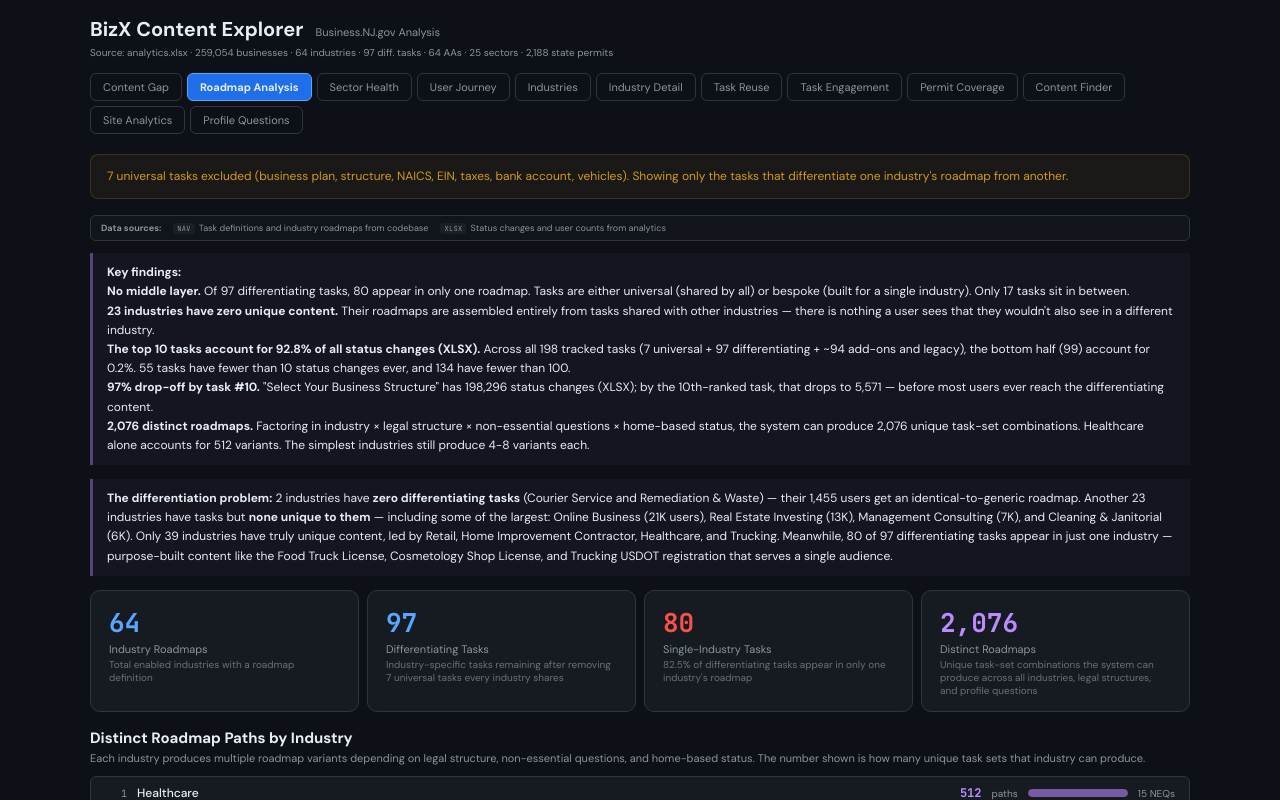
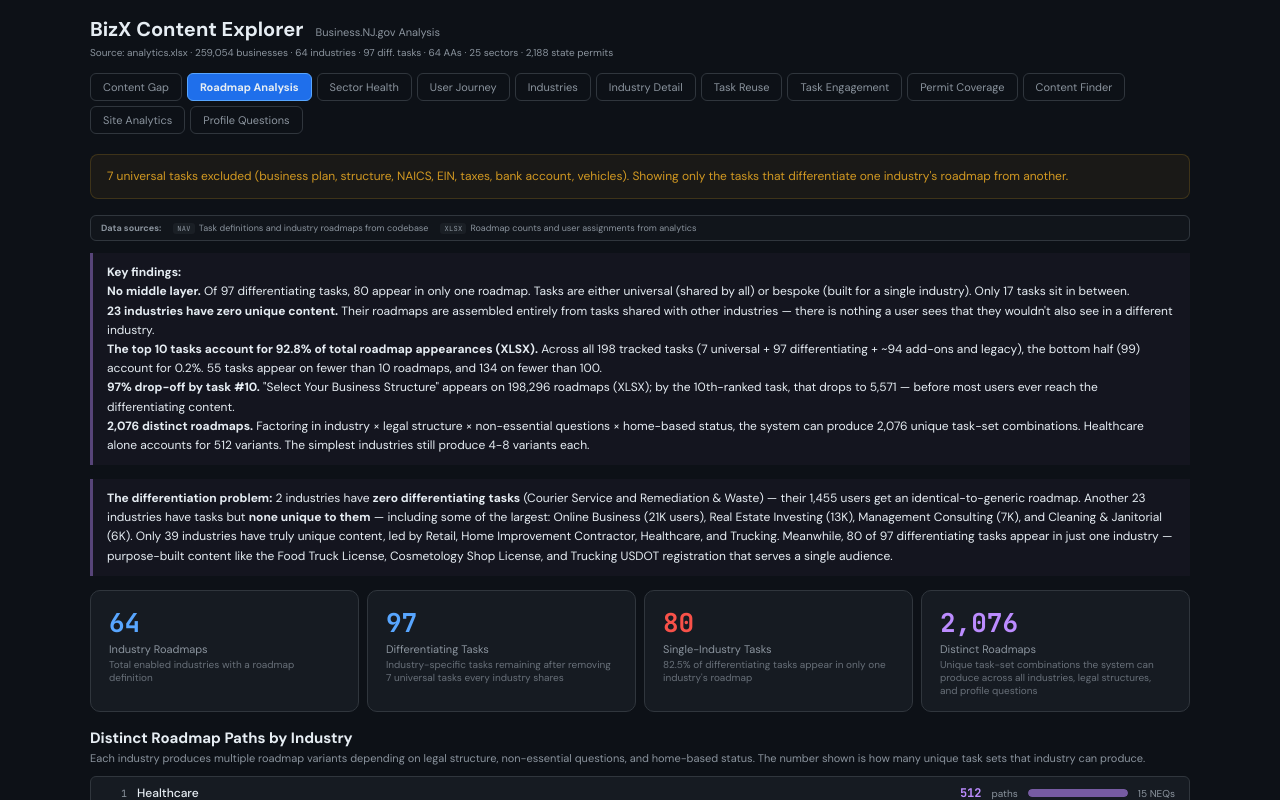
Before and after one commit to amykirchhoff/Roadmap, a React (Vite) app: page / in a window 1280 px wide. Both pictures are taken after a click on the button "Roadmap Analysis". Shown: the top 800 px of the page. Built offline with nearby package versions, Linux system fonts and the light colour scheme.

Commit message:
Add files via upload

```diff
--- a/src/App.jsx
+++ b/src/App.jsx
@@ -164,13 +164,13 @@ export default function App() {
     const oneTasks = inds.filter(i=>i.totalDiffTasks===1).sort((a,b)=>b.users-a.users);
     return (<div>
       <Alert color={C.orange}>7 universal tasks excluded (business plan, structure, NAICS, EIN, taxes, bank account, vehicles). Showing only the tasks that differentiate one industry's roadmap from another.</Alert>
-      <SrcLegend items={[["NAV","Task definitions and industry roadmaps from codebase"],["XLSX","Status changes and user counts from analytics"]]} />
+      <SrcLegend items={[["NAV","Task definitions and industry roadmaps from codebase"],["XLSX","Roadmap counts and user assignments from analytics"]]} />
       <Insight>
         <strong>Key findings:</strong><br/>
         <strong>No middle layer.</strong> Of {DATA.totalDiffTasks} differentiating tasks, {uniqueOnly.length} appear in only one roadmap. Tasks are either universal (shared by all) or bespoke (built for a single industry). Only {DATA.totalDiffTasks - uniqueOnly.length} tasks sit in between.<br/>
         <strong>23 industries have zero unique content.</strong> Their roadmaps are assembled entirely from tasks shared with other industries — there is nothing a user sees that they wouldn't also see in a different industry.<br/>
-        <strong>The top 10 tasks account for {pct(tp.slice(0,10).reduce((s,t)=>s+t.total,0), tp.reduce((s,t)=>s+t.total,0))} of all status changes (XLSX).</strong> Across all {tp.length} tracked tasks (7 universal + {DATA.totalDiffTasks} differentiating + ~{tp.length - 7 - DATA.totalDiffTasks} add-ons and legacy), the bottom half ({Math.floor(tp.length/2)}) account for {pct(tp.slice(Math.floor(tp.length/2)).reduce((s,t)=>s+t.total,0), tp.reduce((s,t)=>s+t.total,0))}. {tp.filter(t=>t.total<10).length} tasks have fewer than 10 status changes ever, and {tp.filter(t=>t.total<100).length} have fewer than 100.<br/>
-        <strong>97% drop-off by task #10.</strong> "Select Your Business Structure" has {fmt(tp[0]?.total)} status changes (XLSX); by the 10th-ranked task, that drops to {fmt(tp[9]?.total)} — before most users ever reach the differentiating content.<br/>
+        <strong>The top 10 tasks account for {pct(tp.slice(0,10).reduce((s,t)=>s+t.total,0), tp.reduce((s,t)=>s+t.total,0))} of total roadmap appearances (XLSX).</strong> Across all {tp.length} tracked tasks (7 universal + {DATA.totalDiffTasks} differentiating + ~{tp.length - 7 - DATA.totalDiffTasks} add-ons and legacy), the bottom half ({Math.floor(tp.length/2)}) account for {pct(tp.slice(Math.floor(tp.length/2)).reduce((s,t)=>s+t.total,0), tp.reduce((s,t)=>s+t.total,0))}. {tp.filter(t=>t.total<10).length} tasks appear on fewer than 10 roadmaps, and {tp.filter(t=>t.total<100).length} on fewer than 100.<br/>
+        <strong>97% drop-off by task #10.</strong> "Select Your Business Structure" appears on {fmt(tp[0]?.total)} roadmaps (XLSX); by the 10th-ranked task, that drops to {fmt(tp[9]?.total)} — before most users ever reach the differentiating content.<br/>
         <strong>{fmt(DATA.totalDistinctPaths||0)} distinct roadmaps.</strong> Factoring in industry × legal structure × non-essential questions × home-based status, the system can produce {fmt(DATA.totalDistinctPaths||0)} unique task-set combinations. Healthcare alone accounts for 512 variants. The simplest industries still produce 4-8 variants each.
       </Insight>
       <Insight><strong>The differentiation problem:</strong> {diffStats.zeroDiff.length} industries have <strong>zero differentiating tasks</strong> (Courier Service and Remediation &amp; Waste) — their {fmt(diffStats.zeroDiffUsers)} users get an identical-to-generic roadmap. Another {diffStats.noUnique.length} industries have tasks but <strong>none unique to them</strong> — including some of the largest: Online Business (21K users), Real Estate Investing (13K), Management Consulting (7K), and Cleaning &amp; Janitorial (6K). Only {diffStats.hasUnique.length} industries have truly unique content, led by Retail, Home Improvement Contractor, Healthcare, and Trucking. Meanwhile, {uniqueOnly.length} of {DATA.totalDiffTasks} differentiating tasks appear in just one industry — purpose-built content like the Food Truck License, Cosmetology Shop License, and Trucking USDOT registration that serves a single audience.</Insight>
@@ -515,19 +515,19 @@ export default function App() {
     const top5Total=tp.slice(0,5).reduce((s,t)=>s+t.total,0);const allTotal=tp.reduce((s,t)=>s+t.total,0);const under10=tp.filter(t=>t.total<10);const under100=tp.filter(t=>t.total<100);
     const totalPV = tp.reduce((s,t)=>s+(t.pageViews||0),0);
     return (<div>
-      <Alert color={C.orange}>The top 5 tasks account for <strong>{pct(top5Total,allTotal)}</strong> of all status changes.{hasGA4?" GA4 page views are now overlaid — these show actual readership, which is 2–10x higher than status changes for most tasks.":""}</Alert>
-      <SrcLegend items={[["XLSX","Task Progress sheet — status button clicks (mark complete/to-do)"],["GA4","Page views from Google Analytics (Jan 2023–Mar 2026)"],["NAV","Navigator codebase — roadmap definitions, task metadata"]]} />
-      {hasGA4&&<Insight><strong>The readership gap:</strong> GA4 recorded <strong>{fmt(totalPV)} page views</strong> vs. <strong>{fmt(allTotal)} status changes</strong> in the XLSX — a <strong>{(totalPV/Math.max(allTotal,1)).toFixed(1)}x</strong> ratio. Some tasks show extreme gaps: Mercantile License has {fmt(tp.find(t=>t.task.includes("Mercantile"))?.pageViews||0)} page views (GA4) but only {fmt(tp.find(t=>t.task.includes("Mercantile"))?.total||0)} status changes (XLSX) — {((tp.find(t=>t.task.includes("Mercantile"))?.pageViews||1)/(Math.max(tp.find(t=>t.task.includes("Mercantile"))?.total||1,1))).toFixed(0)}x. Others like "Select Your Business Structure" show a low ratio ({((tp.find(t=>t.task.includes("Structure"))?.pageViews||1)/(Math.max(tp.find(t=>t.task.includes("Structure"))?.total||1,1))).toFixed(1)}x) because users are forced to interact with it to progress. Page views are a better signal for content actually read.</Insight>}
+      <Alert color={C.orange}>The top 5 tasks account for <strong>{pct(top5Total,allTotal)}</strong> of all roadmap appearances.{hasGA4?" GA4 page views are now overlaid — these show actual readership, which is 2–10x higher than roadmap counts for most tasks.":""}</Alert>
+      <SrcLegend items={[["XLSX","Task Progress sheet — total = roadmaps containing this task; completed = users who marked it done"],["GA4","Page views from Google Analytics (Jan 2023–Mar 2026)"],["NAV","Navigator codebase — roadmap definitions, task metadata"]]} />
+      {hasGA4&&<Insight><strong>The readership gap:</strong> GA4 recorded <strong>{fmt(totalPV)} page views</strong> across task pages, while <strong>{fmt(allTotal)} roadmaps</strong> include these tasks (XLSX). Some tasks are viewed far more than their roadmap count suggests: Mercantile License appears on {fmt(tp.find(t=>t.task.includes("Mercantile"))?.total||0)} roadmaps but has {fmt(tp.find(t=>t.task.includes("Mercantile"))?.pageViews||0)} page views ({((tp.find(t=>t.task.includes("Mercantile"))?.pageViews||1)/(Math.max(tp.find(t=>t.task.includes("Mercantile"))?.total||1,1))).toFixed(0)}x) — indicating repeat visits or non-account traffic. Others like "Select Your Business Structure" ({((tp.find(t=>t.task.includes("Structure"))?.pageViews||1)/(Math.max(tp.find(t=>t.task.includes("Structure"))?.total||1,1))).toFixed(1)}x) show roughly 1:1 because most users view it exactly once.</Insight>}
       <div style={{display:"flex",gap:8,flexWrap:"wrap",marginBottom:16}}>
-        <Stat label="Status Changes (XLSX)" value={fmt(allTotal)} small />
-        {hasGA4&&<Stat label="Page Views (GA4)" value={fmt(totalPV)} sub={(totalPV/Math.max(allTotal,1)).toFixed(1)+"x more than status changes"} color={C.cyan} small />}
-        <Stat label="Top 5 Tasks =" value={pct(top5Total,allTotal)} sub="of all status changes" color={C.green} small />
-        <Stat label="Tasks With <10 Status Changes" value={under10.length} sub={pct(under10.length,tp.length)+" of "+tp.length+" tracked tasks"} color={C.red} small />
+        <Stat label="On Roadmaps (XLSX)" value={fmt(allTotal)} small />
+        {hasGA4&&<Stat label="Page Views (GA4)" value={fmt(totalPV)} sub={(totalPV/Math.max(allTotal,1)).toFixed(1)+"x the roadmap count"} color={C.cyan} small />}
+        <Stat label="Top 5 Tasks =" value={pct(top5Total,allTotal)} sub="of total roadmap appearances" color={C.green} small />
+        <Stat label="Tasks on <10 Roadmaps" value={under10.length} sub={pct(under10.length,tp.length)+" of "+tp.length+" tracked tasks"} color={C.red} small />
       </div>
       <div style={{display:"grid",gap:3}}>
         <div style={{display:"flex",alignItems:"center",gap:8,marginBottom:4}}>
           <span style={{fontSize:10,color:C.muted,fontFamily:C.sans}}>Sort by:</span>
-          <button onClick={()=>setTaskSort("total")} style={{padding:"4px 10px",background:taskSort==="total"?C.accentDim:"transparent",color:taskSort==="total"?C.text:C.muted,border:`1px solid ${C.border}`,borderRadius:4,cursor:"pointer",fontSize:10,fontFamily:C.sans}}>Most Interactions</button>
+          <button onClick={()=>setTaskSort("total")} style={{padding:"4px 10px",background:taskSort==="total"?C.accentDim:"transparent",color:taskSort==="total"?C.text:C.muted,border:`1px solid ${C.border}`,borderRadius:4,cursor:"pointer",fontSize:10,fontFamily:C.sans}}>Most Roadmaps</button>
           {hasGA4&&<button onClick={()=>setTaskSort("pageviews")} style={{padding:"4px 10px",background:taskSort==="pageviews"?C.accentDim:"transparent",color:taskSort==="pageviews"?C.text:C.muted,border:`1px solid ${C.border}`,borderRadius:4,cursor:"pointer",fontSize:10,fontFamily:C.sans}}>Most Page Views</button>}
           <button onClick={()=>setTaskSort("time")} style={{padding:"4px 10px",background:taskSort==="time"?C.accentDim:"transparent",color:taskSort==="time"?C.text:C.muted,border:`1px solid ${C.border}`,borderRadius:4,cursor:"pointer",fontSize:10,fontFamily:C.sans}}>Longest Avg Time</button>
         </div>
@@ -544,8 +544,8 @@ export default function App() {
           <span style={{width:10}}></span>
           <span style={{flex:1}}>Task</span>
           {hasGA4&&<span style={{width:70,textAlign:"right"}}>Views (GA4)</span>}
-          <span style={{width:120,textAlign:"center"}}>{taskSort==="pageviews"?"PV bar":"Status bar"}</span>
-          <span style={{width:65,textAlign:"right"}}>Status (XLSX)</span>
+          <span style={{width:120,textAlign:"center"}}>{taskSort==="pageviews"?"PV bar":"Roadmap bar"}</span>
+          <span style={{width:65,textAlign:"right"}}>Roadmaps (XLSX)</span>
           <span style={{width:55,textAlign:"right"}}>Done</span>
           <span style={{width:40,textAlign:"right"}}>Avg Time</span>
         </div>
@@ -600,10 +600,10 @@ export default function App() {
 
     return (<div>
       <Alert color={C.accent}>Cross-referencing the <strong>Plurmits inventory</strong> ({fmt(cov.total)} permits across {depts.length} NJ agencies) with the Navigator codebase to show which state permits are integrated with live database connections, mentioned as informational content, or completely absent.</Alert>
-      <SrcLegend items={[["PLUR","Permit names, departments, volumes from Plurmits spreadsheet"],["NAV","API integrations, task-to-permit mappings from codebase"],["XLSX","User counts and status changes from analytics"]]} />
+      <SrcLegend items={[["PLUR","Permit names, departments, volumes from Plurmits spreadsheet"],["NAV","API integrations, task-to-permit mappings from codebase"],["XLSX","Roadmap counts and user assignments from analytics"]]} />
       <Insight>
         <strong>Theoretical vs. actual:</strong> NJ businesses submit roughly <strong>{fmt(cov.bizVolume)}</strong> permit applications per year. If every one came through Business.NJ.gov, existing coverage could handle <strong>{pct(cov.bizVolume - cov.bizNoneVol,cov.bizVolume)}</strong> of them — the remaining {pct(cov.bizNoneVol,cov.bizVolume)} ({fmt(cov.bizNoneVol)}/yr) are permits with no Navigator presence at all.<br/><br/>
-        <strong>A note on measuring usage:</strong> "Status changes" below reflect users who clicked a task's complete/to-do button in the XLSX analytics. This undercounts actual engagement — users who read a task's content and act on it externally without clicking are invisible. Roadmap reach (how many of the 64 industry roadmaps include a given task) is a more reliable measure of who <em>encounters</em> the content.
+        <strong>A note on measuring usage:</strong> "On roadmaps" below counts user roadmaps that include tasks mapped to these permits. "Completed" counts users who marked those tasks done. Both undercount actual engagement — users who read a task's content and act on it externally are invisible here. Roadmap reach (how many of the 64 industry roadmaps include a given task) is a more reliable measure of who <em>encounters</em> the content.
       </Insight>
 
       <div style={{display:"flex",gap:8,flexWrap:"wrap",marginBottom:10}}>
@@ -613,17 +613,17 @@ export default function App() {
       <div style={{fontSize:10,color:C.muted,fontFamily:C.sans,marginBottom:6,paddingLeft:2}}>If every NJ business used Business.NJ.gov, each tier below would handle this share of the {fmt(cov.bizVolume)} annual business submissions:</div>
       <div style={{display:"flex",gap:8,flexWrap:"wrap",marginBottom:20}}>
         <Stat label="Live API Integration" value={hasApiCount+" permits"} color={C.green}
-          sub={apis.length+" agency integrations → "+(pc.apiTaskSlugs.length+(pc.apiAASlugs||[]).length)+" connected tasks/AAs → "+hasApiCount+" state permits\n"+fmt(cov.bizApiVol)+"/yr statewide ("+pct(cov.bizApiVol,cov.bizVolume)+" of biz volume)\n"+fmt(cov.bizApiUsers)+" users on roadmap (XLSX) · "+fmt(cov.bizApiEng)+" status changes (XLSX)*"} />
+          sub={apis.length+" agency integrations → "+(pc.apiTaskSlugs.length+(pc.apiAASlugs||[]).length)+" connected tasks/AAs → "+hasApiCount+" state permits\n"+fmt(cov.bizApiVol)+"/yr statewide ("+pct(cov.bizApiVol,cov.bizVolume)+" of biz volume)\n"+fmt(cov.bizApiUsers)+" users on roadmap (XLSX) · "+fmt(cov.bizApiEng)+" on roadmaps (XLSX)*"} />
         <Stat label="Data Read (no task match)" value={cov.bizRead} color={C.cyan}
           sub={fmt(cov.bizReadVol)+"/yr statewide ("+pct(cov.bizReadVol,cov.bizVolume)+" of biz volume)\nNot linked to specific tasks — reach not measurable"} />
         <Stat label="Informational in Navigator" value={infoOnly} color={C.cyan}
-          sub={fmt(cov.bizInfoVol)+"/yr statewide ("+pct(cov.bizInfoVol,cov.bizVolume)+" of biz volume)\n"+fmt(cov.bizInfoUsers)+" users on roadmap (XLSX) · "+fmt(cov.bizInfoEng)+" status changes (XLSX)*"} />
+          sub={fmt(cov.bizInfoVol)+"/yr statewide ("+pct(cov.bizInfoVol,cov.bizVolume)+" of biz volume)\n"+fmt(cov.bizInfoUsers)+" users on roadmap (XLSX) · "+fmt(cov.bizInfoEng)+" on roadmaps (XLSX)*"} />
         <Stat label="Mentioned Only" value={bizInteg - hasApiCount - infoOnly - cov.bizRead} color={C.orange}
           sub={fmt(cov.bizMentionedVol)+"/yr statewide ("+pct(cov.bizMentionedVol,cov.bizVolume)+" of biz volume)\nReferenced in content, not linked to specific tasks"} />
         <Stat label="Not in Navigator" value={fmt(cov.bizNone)} color={C.red}
           sub={fmt(cov.bizNoneVol)+"/yr statewide ("+pct(cov.bizNoneVol,cov.bizVolume)+" of biz volume)\nZero coverage — these permits have nowhere to go"} />
       </div>
-      <div style={{fontSize:9,color:C.muted,fontFamily:C.sans,marginTop:-14,marginBottom:18,paddingLeft:2,opacity:.7}}>* Status changes (XLSX) = users who clicked a task's complete/to-do button. Users who read the content and act without clicking are not captured. "Users with these on their roadmap" (XLSX) is a more reliable reach measure.</div>
+      <div style={{fontSize:9,color:C.muted,fontFamily:C.sans,marginTop:-14,marginBottom:18,paddingLeft:2,opacity:.7}}>* "On roadmaps" (XLSX) = number of user roadmaps that include tasks mapped to these permits. "Completed" = users who marked the task done. Users who read the content without clicking are not captured here — see GA4 page views on the Task Engagement tab for actual readership.</div>
 
       <Sec title="Agency Database Integrations" sub="Live connections between the Navigator and NJ agency systems. These are the permits where users can query status, submit applications, or receive real-time data — not just read about them.">
         <div style={{display:"flex",gap:8,flexWrap:"wrap",marginBottom:14}}>
@@ -958,7 +958,7 @@ export default function App() {
 
     return (<div>
       <Alert color={C.accent}>Search or browse any roadmap task, anytime action, or state permit to see a step-by-step guide for how a Business.NJ.gov user would encounter it.</Alert>
-      <SrcLegend items={[["NAV","Task definitions, triggers, and industry roadmaps from codebase"],["XLSX","Status changes and user counts from analytics"],["GA4","Page views from Google Analytics"],["PLUR","Permit inventory from Plurmits spreadsheet"]]} />
+      <SrcLegend items={[["NAV","Task definitions, triggers, and industry roadmaps from codebase"],["XLSX","Roadmap counts and completion from analytics"],["GA4","Page views from Google Analytics"],["PLUR","Permit inventory from Plurmits spreadsheet"]]} />
       <div style={{display:"flex",gap:6,marginBottom:8,flexWrap:"wrap",alignItems:"center"}}>
         <span style={{fontSize:10,color:C.muted}}>Show:</span>
         {[["all","All ("+items.length+")"],["task","Tasks ("+items.filter(i=>i.type==="task").length+")"],["aa","Anytime Actions ("+items.filter(i=>i.type==="aa").length+")"],["permit","Permits ("+items.filter(i=>i.type==="permit").length+")"]].map(([k,l])=>(
@@ -1012,7 +1012,7 @@ export default function App() {
             <h3 style={{fontSize:18,fontWeight:700,color:C.text,margin:"0 0 8px",fontFamily:C.sans}}>{it.name}</h3>
             <div style={{display:"flex",gap:16,flexWrap:"wrap",fontSize:11,color:C.muted,fontFamily:C.sans}}>
               {it.users>0&&<span><strong style={{color:C.accent}}>{fmt(it.users)}</strong> users on roadmap (XLSX)</span>}
-              {it.interactions!=null&&<span><strong style={{color:C.green}}>{fmt(it.interactions)}</strong> status changes (XLSX) ({fmt(it.completed)} completed)</span>}
+              {it.interactions!=null&&<span><strong style={{color:C.green}}>{fmt(it.interactions)}</strong> on roadmaps (XLSX) ({fmt(it.completed)} completed)</span>}
               {it.interactions!=null&&it.pageViews>0&&<span><strong style={{color:C.cyan}}>{fmt(it.pageViews)}</strong> page views (GA4)</span>}
               {it.type==="aa"&&it.pageViews>0&&<span><strong style={{color:C.cyan}}>{fmt(it.pageViews)}</strong> page views (GA4)</span>}
               {it.type==="permit"&&it.volume>0&&<span><strong style={{color:C.purple}}>{fmt(it.volume)}</strong> statewide submissions/yr (PLUR)</span>}
@@ -1040,7 +1040,7 @@ export default function App() {
             </div>
           </Sec>}
 
-          <div style={{fontSize:9,color:C.muted,fontFamily:C.sans,marginTop:12,opacity:.7}}>Status changes (XLSX) = users who clicked a task's complete/to-do button. Page views (GA4) = actual page loads in Google Analytics.</div>
+          <div style={{fontSize:9,color:C.muted,fontFamily:C.sans,marginTop:12,opacity:.7}}>On roadmaps (XLSX) = number of user roadmaps containing this task. Completed = users who marked it done. Page views (GA4) = actual page loads in Google Analytics.</div>
         </div>);
       })()}
     </div>);
@@ -1168,10 +1168,10 @@ export default function App() {
     const inertQs = sorted3.filter(q=>!q.downstream?.taskCount);
     return (<div>
     <Alert color={C.muted}>Profile questions drive roadmap personalization. Each question gates specific add-on tasks — click any row to see the downstream content pipeline it controls.</Alert>
-    <SrcLegend items={[["XLSX","Response counts (yes/no/unknown) and status changes from analytics"],["NAV","Question-to-addon-to-task mapping from codebase"]]} />
+    <SrcLegend items={[["XLSX","Response counts (yes/no/unknown) and roadmap counts from analytics"],["NAV","Question-to-addon-to-task mapping from codebase"]]} />
     <Insight>
-      <strong>The pipeline:</strong> Of {sorted3.length} profile questions, <strong>{activeQs.length} trigger roadmap add-ons</strong> that produce a combined {activeQs.reduce((s,q)=>s+q.downstream.taskCount,0)} tasks with {fmt(totalQEng)} total status changes (XLSX). The remaining {inertQs.length} either trigger anytime actions only, change the entire roadmap (like Provides Staffing Service overriding the industry), or appear unused.<br/><br/>
-      <strong>Home-Based Business</strong> dominates: it's the only question answered by most users ({fmt(neq.find(q=>q.question==="Home-Based Business")?.yes||0)} yes, {fmt(neq.find(q=>q.question==="Home-Based Business")?.no||0)} no) and its "No" path gates {neq.find(q=>q.question==="Home-Based Business")?.downstream?.taskCount||0} tasks with {fmt(neq.find(q=>q.question==="Home-Based Business")?.downstream?.engagement||0)} status changes — more than all other questions combined. Most other questions have &lt;1% response rates by design (they're only asked of specific industries), and their downstream tasks get minimal engagement.
+      <strong>The pipeline:</strong> Of {sorted3.length} profile questions, <strong>{activeQs.length} trigger roadmap add-ons</strong> that produce a combined {activeQs.reduce((s,q)=>s+q.downstream.taskCount,0)} tasks appearing on {fmt(totalQEng)} roadmaps (XLSX). The remaining {inertQs.length} either trigger anytime actions only, change the entire roadmap (like Provides Staffing Service overriding the industry), or appear unused.<br/><br/>
+      <strong>Home-Based Business</strong> dominates: it's the only question answered by most users ({fmt(neq.find(q=>q.question==="Home-Based Business")?.yes||0)} yes, {fmt(neq.find(q=>q.question==="Home-Based Business")?.no||0)} no) and its "No" path gates {neq.find(q=>q.question==="Home-Based Business")?.downstream?.taskCount||0} tasks appearing on {fmt(neq.find(q=>q.question==="Home-Based Business")?.downstream?.engagement||0)} roadmaps — more than all other questions combined. Most other questions have &lt;1% response rates by design (they're only asked of specific industries), and their downstream tasks get minimal engagement.
     </Insight>
     <div style={{display:"flex",gap:16,marginBottom:8,fontSize:10,color:C.muted,fontFamily:C.sans,alignItems:"center",flexWrap:"wrap"}}>
       <span>Row color = response rate:</span>
@@ -1186,7 +1186,7 @@ export default function App() {
         <span style={{width:22,textAlign:"right"}}>#</span>
         <span style={{flex:1}}>Question</span>
         <span style={{width:40,textAlign:"right"}}>Tasks</span>
-        <span style={{width:55,textAlign:"right"}}>Status (XLSX)</span>
+        <span style={{width:55,textAlign:"right"}}>Roadmaps (XLSX)</span>
         <span style={{width:55,textAlign:"right"}}>Rate</span>
         <span style={{width:100,textAlign:"center"}}>Yes / No</span>
         <span style={{width:55,textAlign:"right"}}>Yes</span>
@@ -1210,7 +1210,7 @@ export default function App() {
             {ds.taskCount>0?<div>
               <div style={{fontSize:10,color:C.purple,fontWeight:600,marginBottom:4}}>Downstream tasks ({ds.taskCount}):</div>
               <div style={{display:"flex",flexWrap:"wrap",gap:3}}>{ds.tasks.map(t=><Tag key={t} color={C.purple} onClick={()=>{setFinderSearch(taskFmt(t));setSelItem(null);setFinderOpen(true);setView("finder");}}>{taskFmt(t)}</Tag>)}</div>
-              <div style={{fontSize:10,color:C.muted,marginTop:6}}>Combined status changes (XLSX): <strong style={{color:C.accent}}>{fmt(ds.engagement)}</strong></div>
+              <div style={{fontSize:10,color:C.muted,marginTop:6}}>Total roadmaps containing these tasks (XLSX): <strong style={{color:C.accent}}>{fmt(ds.engagement)}</strong></div>
             </div>:<div style={{fontSize:10,color:C.muted}}>No roadmap tasks gated. {ds.note.includes("anytime action")?"Triggers anytime actions instead.":ds.note.includes("overrides")?"Changes the entire roadmap path.":"No downstream content impact found."}</div>}
           </div>:<div style={{fontSize:10,color:C.muted}}>No downstream mapping available for this question.</div>}
         </div>}
```
